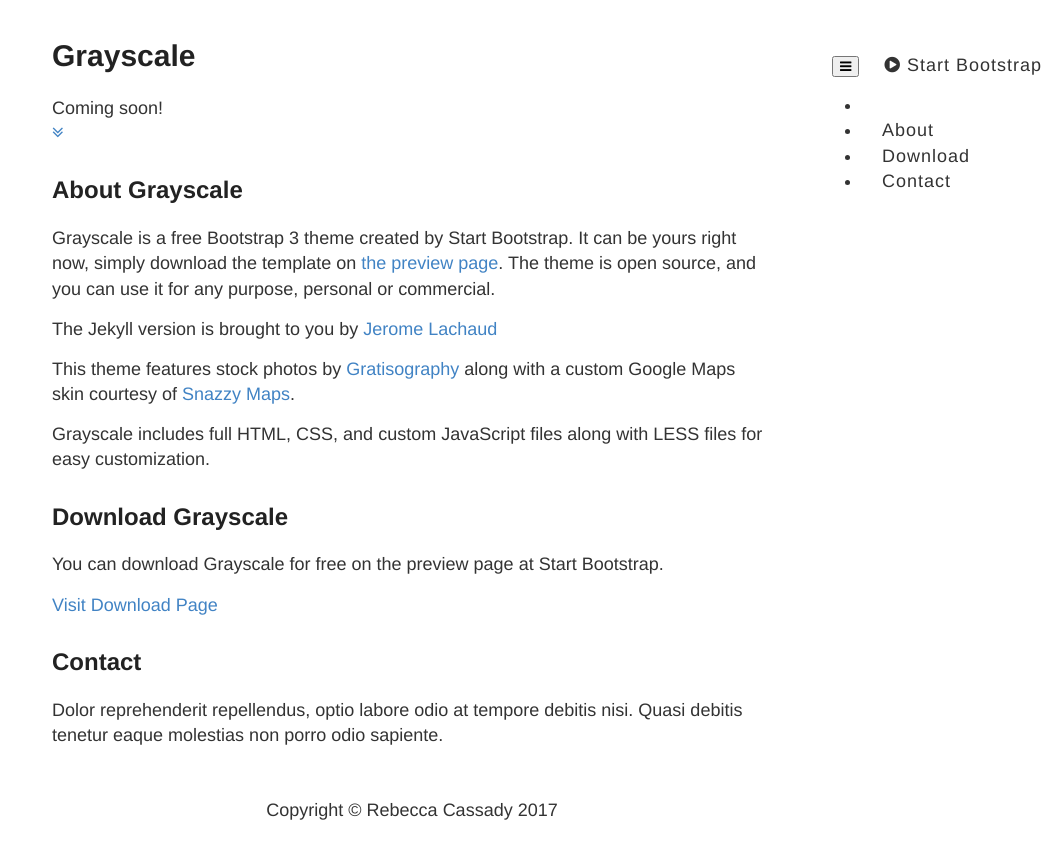
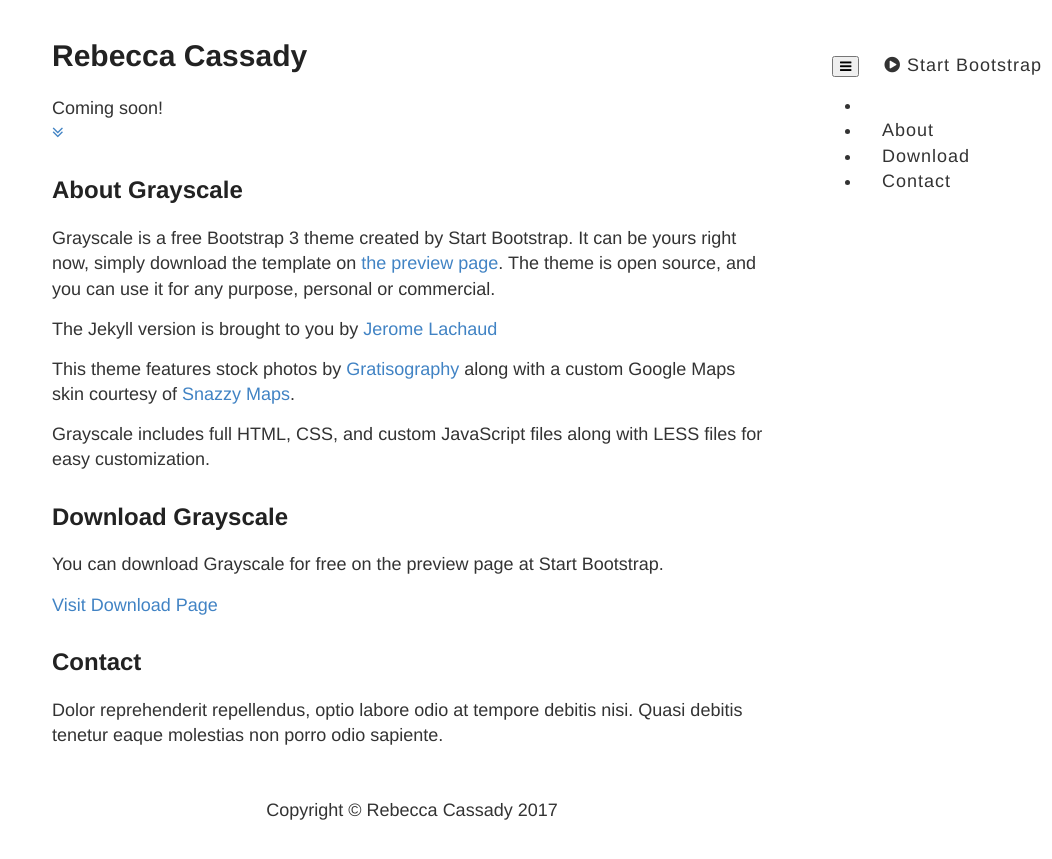
Before and after one commit to davidmerrick/rebeccacassady.com, a Jekyll site: the page built from index.html, in a window 1280 px wide. Shown: the top 859 px of the page, without its empty margins (228-1280 px from the left). Built offline with Jekyll 4.4.1, drawn with Linux system fonts in a browser that asks for light colours.

Commit message:
Updated site title

```diff
--- a/_config.yml
+++ b/_config.yml
@@ -1,5 +1,5 @@
 # Site settings
-title: Grayscale
+title: Rebecca Cassady
 url: https://www.rebeccacassady.com
 description: "Coming soon!"
 
```
